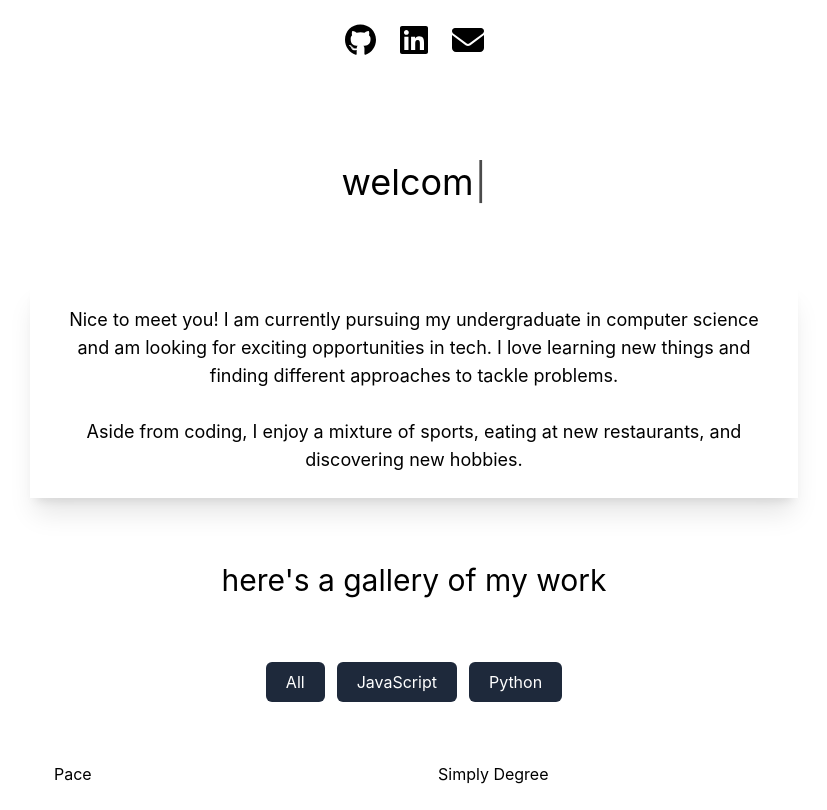
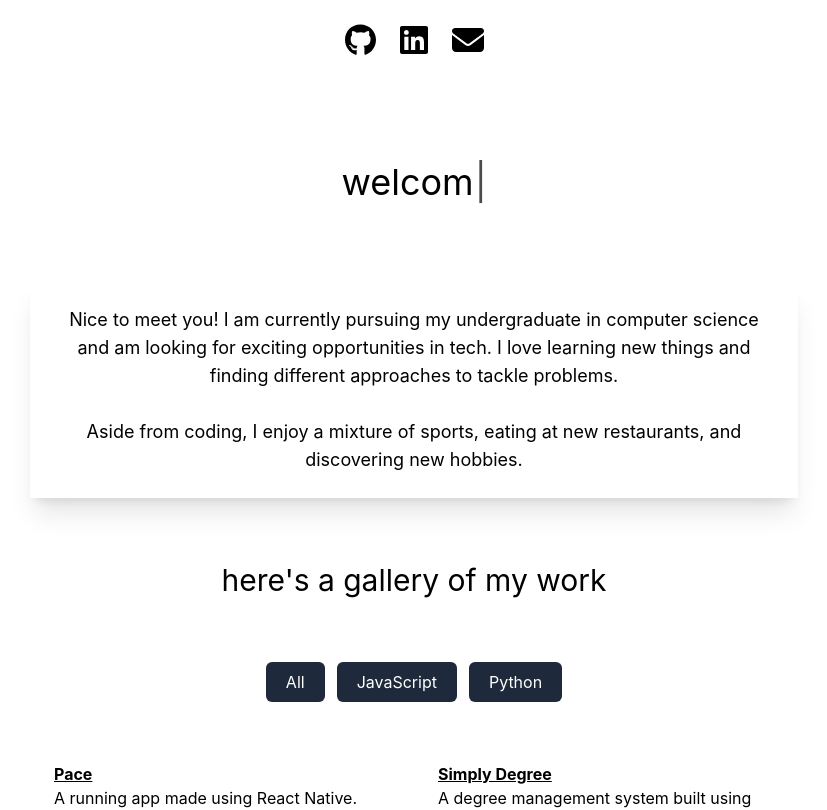
Before and after one commit to bencostas/bencostas.github.io, a React (Create React App) app: page / in a window 1280 px wide. Shown: the top 810 px of the page, without its empty margins (226-1053 px from the left). Built offline with nearby package versions, Linux system fonts and the light colour scheme.

Commit message:
added styling to gallery

```diff
--- a/src/Components/Container.js
+++ b/src/Components/Container.js
@@ -13,9 +13,10 @@ const Container = ({item}) => {
                 >
                     <a href={Val.link}>
                     <div className="text-left hover:bg-slate-200 p-3 rounded-xl">
+                        <div className="font-bold underline">
                         {Val.name}
-                        <br/>
-                        <br/>
+                        </div>
+
                         {Val.desc}
                     </div>
                     </a>
```
